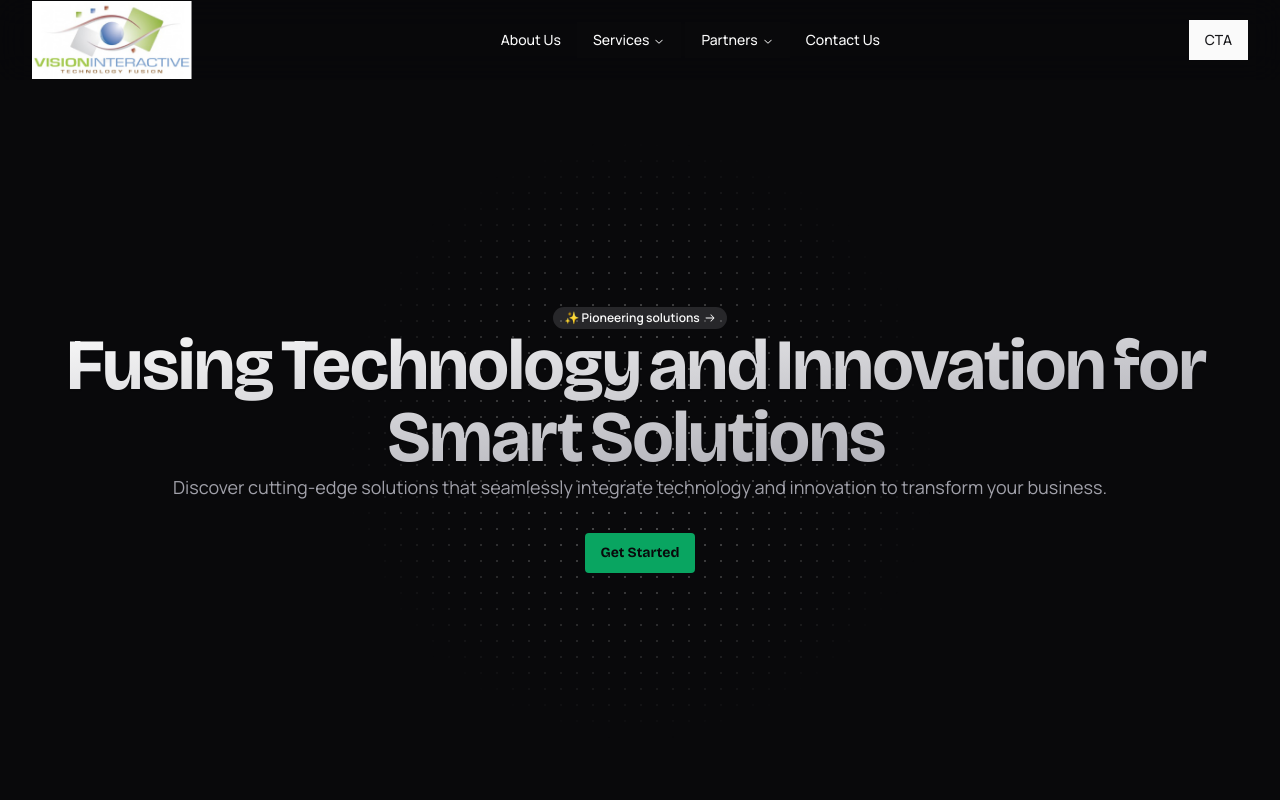
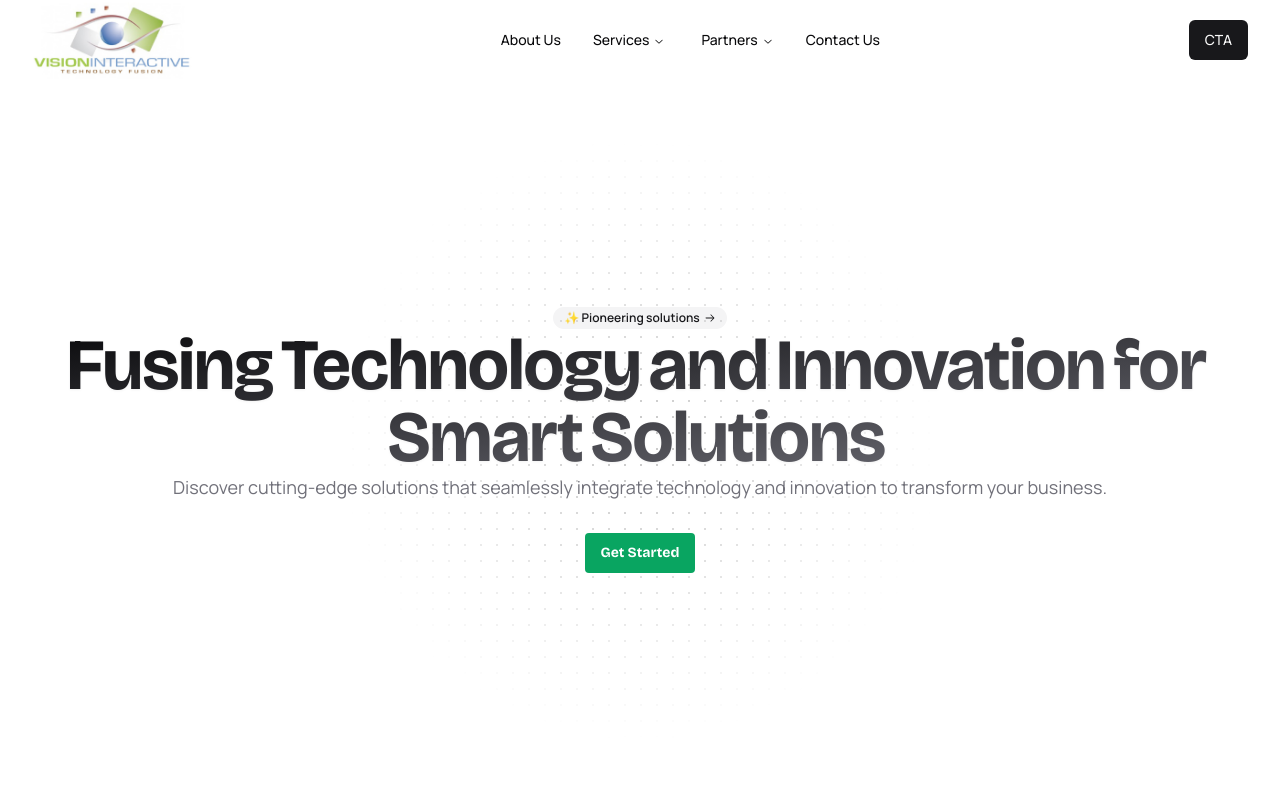
Before and after one commit to whoisrobb/vitfusion, a React (Vite) app: page / in a window 1280 px wide. Shown: the top 800 px of the page. Built offline with nearby package versions, Linux system fonts and the light colour scheme.

Commit message:
reafactor: change theme

```diff
--- a/src/index.css
+++ b/src/index.css
@@ -7,30 +7,31 @@
 
 @layer base {
   :root {
-    --background: 240 10% 3.9%;
-    --foreground: 0 0% 98%;
-    --card: 240 10% 3.9%;
-    --card-foreground: 0 0% 98%;
-    --popover: 240 10% 3.9%;
-    --popover-foreground: 0 0% 98%;
-    --primary: 0 0% 98%;
-    --primary-foreground: 240 5.9% 10%;
-    --secondary: 240 3.7% 15.9%;
-    --secondary-foreground: 0 0% 98%;
-    --muted: 240 3.7% 15.9%;
-    --muted-foreground: 240 5% 64.9%;
-    --accent: 240 3.7% 15.9%;
-    --accent-foreground: 0 0% 98%;
-    --destructive: 0 62.8% 30.6%;
+    --background: 0 0% 100%;
+    --foreground: 240 10% 3.9%;
+    --card: 0 0% 100%;
+    --card-foreground: 240 10% 3.9%;
+    --popover: 0 0% 100%;
+    --popover-foreground: 240 10% 3.9%;
+    --primary: 240 5.9% 10%;
+    --primary-foreground: 0 0% 98%;
+    --secondary: 240 4.8% 95.9%;
+    --secondary-foreground: 240 5.9% 10%;
+    --muted: 240 4.8% 95.9%;
+    --muted-foreground: 240 3.8% 46.1%;
+    --accent: 240 4.8% 95.9%;
+    --accent-foreground: 240 5.9% 10%;
+    --destructive: 0 84.2% 60.2%;
     --destructive-foreground: 0 0% 98%;
-    --border: 240 3.7% 15.9%;
-    --input: 240 3.7% 15.9%;
-    --ring: 240 4.9% 83.9%;
-    --chart-1: 220 70% 50%;
-    --chart-2: 160 60% 45%;
-    --chart-3: 30 80% 55%;
-    --chart-4: 280 65% 60%;
-    --chart-5: 340 75% 55%;
+    --border: 240 5.9% 90%;
+    --input: 240 5.9% 90%;
+    --ring: 240 5.9% 10%;
+    --radius: 0.5rem;
+    --chart-1: 12 76% 61%;
+    --chart-2: 173 58% 39%;
+    --chart-3: 197 37% 24%;
+    --chart-4: 43 74% 66%;
+    --chart-5: 27 87% 67%;
 
     /* custom */
     --acc-one: 154 90% 34%;
```
